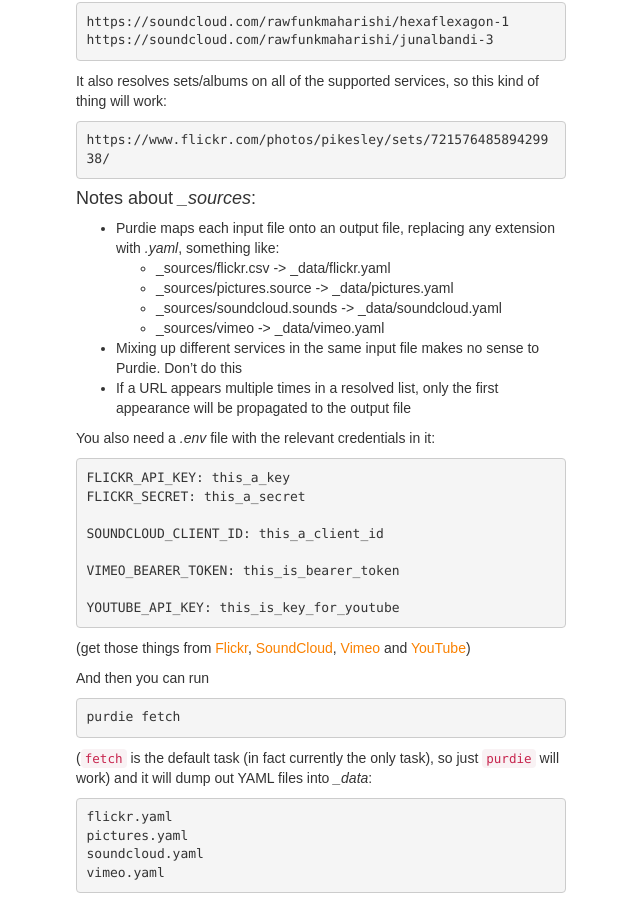
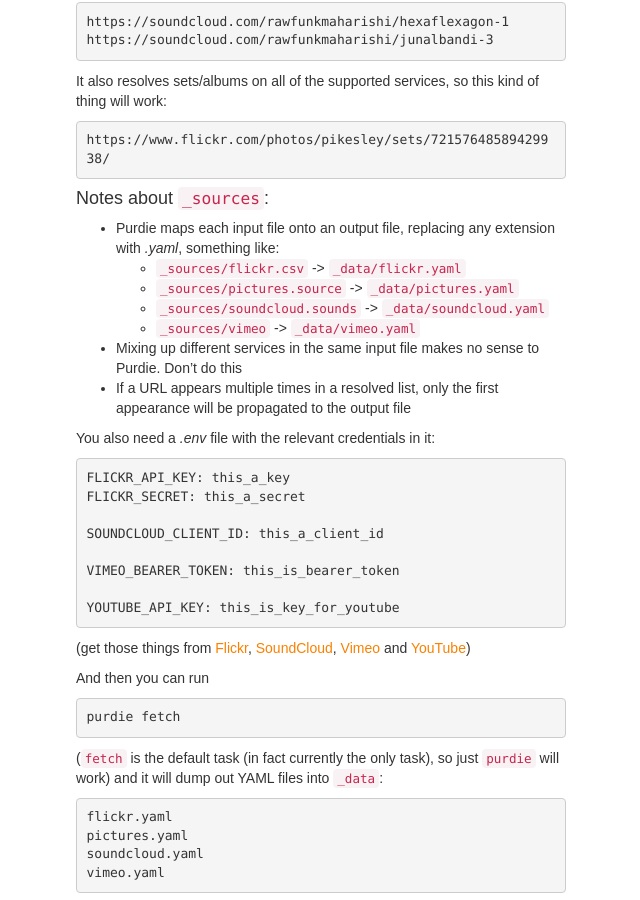
Before and after one commit to pikesley/pikesley.github.io, a Jekyll site: the page built from projects/purdie.md, in a window 1280 px wide and 900 px high, scrolled down 1205 px. Shown: the whole window, without its empty margins (319-959 px from the left). Built offline with Jekyll 4.4.1, drawn with Linux system fonts in a browser that asks for light colours; nearby versions of some CDN libraries; some web fonts are replaced.

Commit message:
Better underscores

```diff
--- a/projects/purdie.md
+++ b/projects/purdie.md
@@ -33,7 +33,7 @@ or
 
 ###Configuration
 
-You need to create a *_sources* directory in your Jekyll project, containing files with one-URL-per-line, like this:
+You need to create a `_sources` directory in your Jekyll project, containing files with one-URL-per-line, like this:
 
     https://soundcloud.com/rawfunkmaharishi/hexaflexagon-1
     https://soundcloud.com/rawfunkmaharishi/junalbandi-3
@@ -42,13 +42,13 @@ It also resolves sets/albums on all of the supported services, so this kind of t
 
     https://www.flickr.com/photos/pikesley/sets/72157648589429938/
 
-####Notes about *_sources*:
+####Notes about `_sources`:
 
 * Purdie maps each input file onto an output file, replacing any extension with _.yaml_, something like:
-  * \_sources/flickr.csv -> \_data/flickr.yaml
-  * \_sources/pictures.source -> \_data/pictures.yaml
-  * \_sources/soundcloud.sounds -> \_data/soundcloud.yaml
-  * \_sources/vimeo -> \_data/vimeo.yaml
+  * `_sources/flickr.csv` -> `_data/flickr.yaml`
+  * `_sources/pictures.source` -> `_data/pictures.yaml`
+  * `_sources/soundcloud.sounds` -> `_data/soundcloud.yaml`
+  * `_sources/vimeo` -> `_data/vimeo.yaml`
 
 * Mixing up different services in the same input file makes no sense to Purdie. Don't do this
 * If a URL appears multiple times in a resolved list, only the first appearance will be propagated to the output file
@@ -70,7 +70,7 @@ And then you can run
 
     purdie fetch
 
-(`fetch` is the default task (in fact currently the only task), so just `purdie` will work) and it will dump out YAML files into *\_data*:
+(`fetch` is the default task (in fact currently the only task), so just `purdie` will work) and it will dump out YAML files into `_data`:
 
     flickr.yaml
     pictures.yaml
@@ -81,7 +81,7 @@ ready for Jekyll to consume.
 
 ###Customisation
 
-You can supply your own *\_config/purdie.yaml* file to specify a few things:
+You can supply your own `_config/purdie.yaml` file to specify a few things:
 
     # Flickr photos are happy to have a null title
     default_title: Raw Funk Maharishi
```
